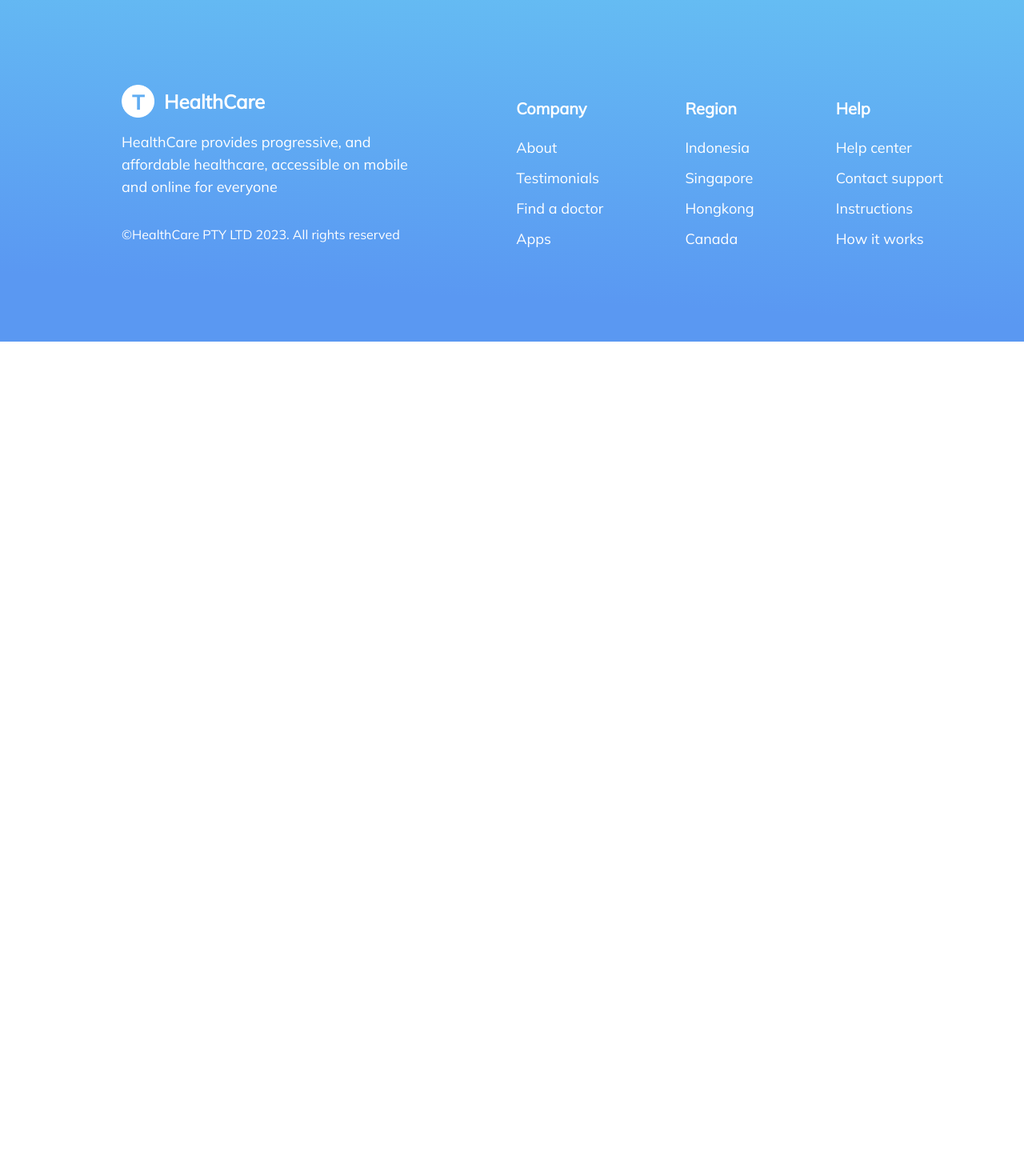
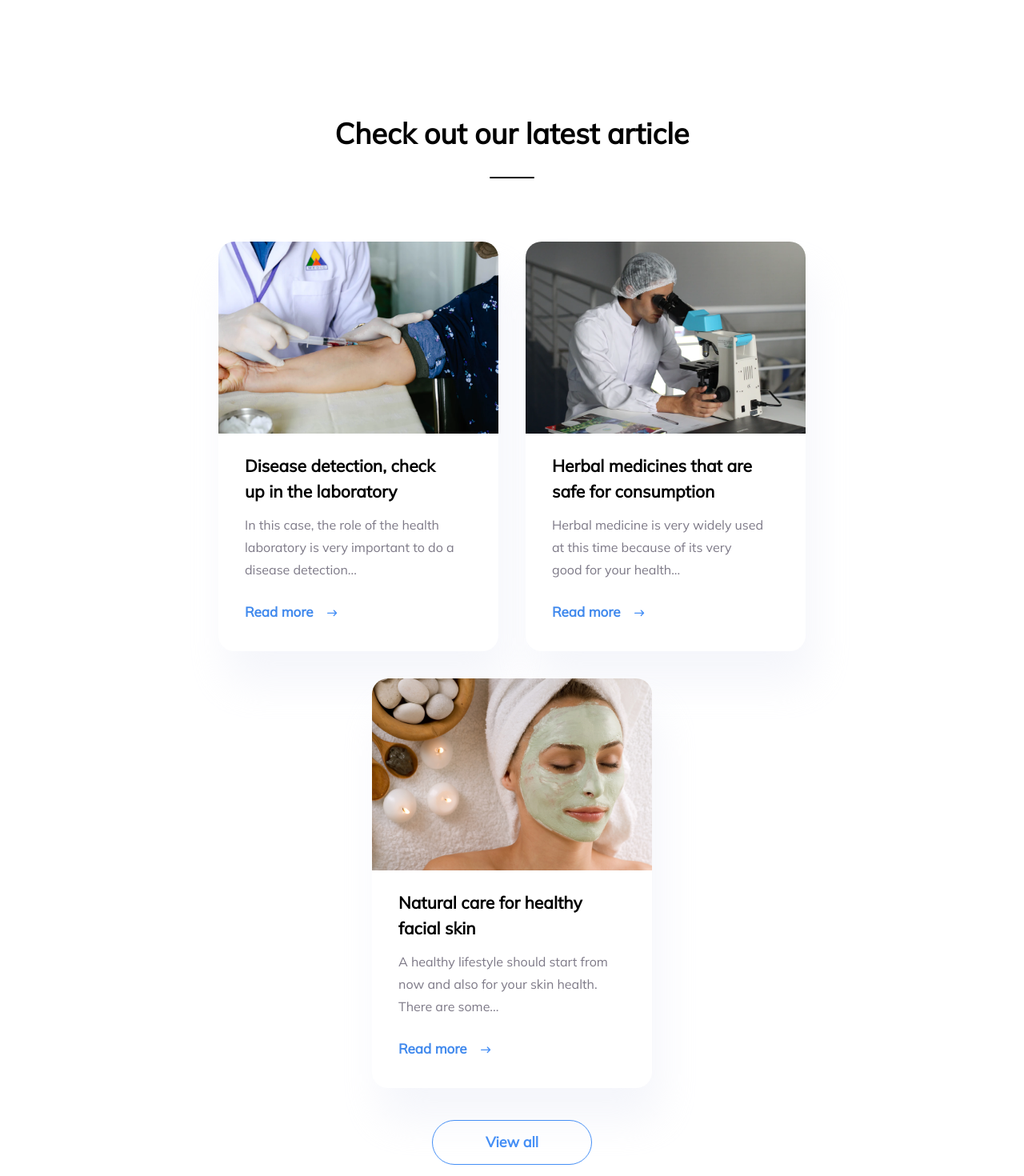
Before and after one commit to ledi-bruh/L1WDD, a React (Vite) app: page / in a window 1280 px wide. Shown: the part 4280-5750 px from the top of the page at 80% size. Before the commit the page ends 4707 px from the top, so only its background shows below. Built offline with nearby package versions, Linux system fonts and the light colour scheme.

Commit message:
added Articles component

```diff
--- /dev/null
+++ b/src/components/Articles/Articles.module.css
@@ -0,0 +1,36 @@
+.articles {
+    display: flex;
+    flex-direction: column;
+    align-items: center;
+    margin-top: 13.875rem;
+}
+
+.articlesInfo {
+    display: flex;
+    flex-direction: column;
+    align-items: center;
+
+    & > h2 {
+        color: var(--primary-black);
+        font-size: 2.25rem;
+        font-weight: 700;
+        line-height: 3.5rem;
+    }
+
+    & > .delimiter {
+        margin-top: 1.625rem;
+    }
+}
+
+.articleCards {
+    margin: 4.9375rem 13% 0;
+    display: flex;
+    flex-wrap: wrap;
+    justify-content: center;
+    gap: 2.125rem;
+}
+
+.button {
+    margin-top: 2.5rem;
+    margin-bottom: 8.125rem;
+}
--- /dev/null
+++ b/src/components/Articles/Articles.tsx
@@ -0,0 +1,50 @@
+import { FC, useState } from "react";
+import classes from "./Articles.module.css";
+import { strings } from "../../resources/strings";
+import Delimiter from "../Delimiter";
+import ArticleCard from "../ArticleCard";
+import Button from "../Button";
+
+interface IArticlesProps {
+    articles: IArticleCard[];
+}
+
+const Articles: FC<IArticlesProps> = ({ articles }) => {
+    const [isOpen, setIsOpen] = useState(false);
+
+    const handleClick = () => {
+        setIsOpen(!isOpen);
+    };
+
+    return (
+        <section className={classes.articles}>
+            <div className={classes.articlesInfo}>
+                <h2>{strings.articles_block_title}</h2>
+                <Delimiter className={classes.delimiter} />
+            </div>
+            <div className={classes.articleCards}>
+                {articles
+                    .slice(0, isOpen ? articles.length : 3)
+                    .map((article) => (
+                        <ArticleCard
+                            image={article.image}
+                            title={article.title}
+                            description={article.description}
+                        />
+                    ))}
+            </div>
+            <Button
+                text={
+                    isOpen
+                        ? strings.articles_block_button_close_text
+                        : strings.articles_block_button_open_text
+                }
+                fill={false}
+                className={classes.button}
+                onClick={handleClick}
+            />
+        </section>
+    );
+};
+
+export default Articles;
--- /dev/null
+++ b/src/components/Articles/index.ts
@@ -0,0 +1 @@
+export { default } from './Articles';
--- a/src/components/Main/Main.tsx
+++ b/src/components/Main/Main.tsx
@@ -5,6 +5,8 @@ import Button from "../Button";
 import Services from "../Services";
 import Slider from "../Slider";
 import quotes from "../../mock/quotes";
+import Articles from "../Articles";
+import articles from "../../mock/articles";
 
 function Main() {
     return (
@@ -55,6 +57,7 @@ function Main() {
                 />
             </section>
             <Slider quotes={quotes} />
+            <Articles articles={articles} />
         </main>
     );
 }
--- a/src/resources/strings.tsx
+++ b/src/resources/strings.tsx
@@ -38,5 +38,8 @@ export const strings = {
     left_arrow: "/src/assets/images/slider/left_arrow.svg",
     right_arrow: "/src/assets/images/slider/right_arrow.svg",
     point: "/src/assets/images/slider/point.svg",
+    articles_block_title: "Check out our latest article",
+    articles_block_button_open_text: "View all",
+    articles_block_button_close_text: "Hide",
     article_card_button_text: "Read more",
 };
```
